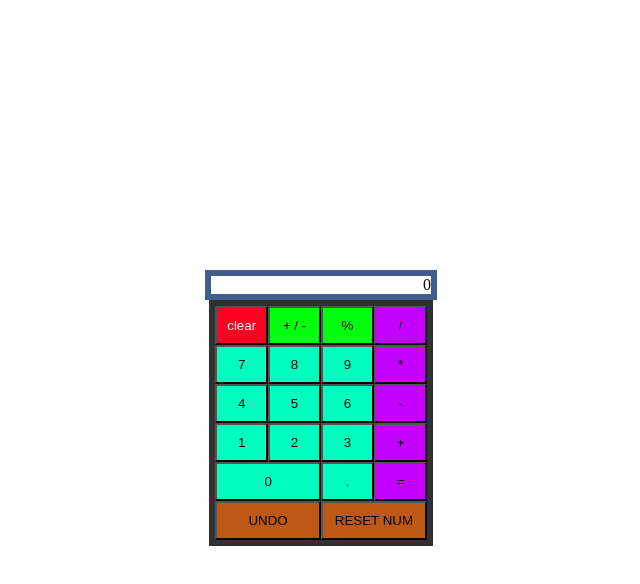
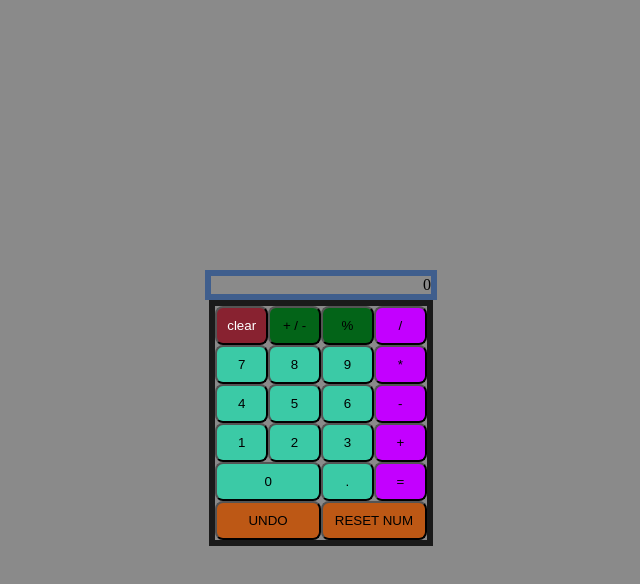
Before and after one commit to accountexeregister/Calculator, a plain HTML site: page index.html in a window 1280 px wide. Both pictures are taken after a click on the button "+ / -". Shown: the whole page, without its empty margins (319-959 px from the left). Drawn offline with Linux system fonts and the light colour scheme.

Commit message:
Add css styling, hover and click effects

```diff
--- a/css/styles.css
+++ b/css/styles.css
@@ -2,6 +2,9 @@
     box-sizing: border-box;
 }
 
+body {
+    background-color: rgba(0, 0, 0, 0.459);
+}
 .container {
     height: 100vh;
     display: flex;
@@ -10,7 +13,10 @@
     align-items: center;
     /*border: 15px solid rgba(0, 0, 0, 0.808);
     */
+
 }
+
+
 
 .display {
     /*
@@ -40,13 +46,14 @@
 
 button {
     padding: 10px;
+    border-radius: 8px;
 }
 
 .number {
-    background-color: rgb(0, 255, 191);
+    background-color: rgb(59, 202, 166);
 }
 
-.operation {
+.operation, .equals {
     background-color: rgb(195, 0, 255);
 }
 
@@ -55,7 +62,7 @@ button {
 }
 
 .special {
-    background-color: rgb(0, 255, 13);
+    background-color: rgb(3, 100, 24);
 }
 
 .b0 {
@@ -140,6 +147,10 @@ button {
 
 .clear {
     grid-area: clear;
-    background-color: rgb(255, 0, 34);
+    background-color: rgb(136, 34, 48);
     color: white;
 }
+
+.hovering, .select {
+    color: yellow;
+}
--- a/index.html
+++ b/index.html
@@ -10,27 +10,27 @@
      <div class="container">
         <div class="display"></div>
         <div class="input-container">
-            <button type="button" data-key="48" class="b0 number">0</button>
-            <button type="button" data-key="49" class="b1 number">1</button>
-            <button type="button" data-key="50" class="b2 number">2</button>
-            <button type="button" data-key="51" class="b3 number">3</button>
-            <button type="button" data-key="52" class="b4 number">4</button>
-            <button type="button" data-key="53" class="b5 number">5</button>
-            <button type="button" data-key="54" class="b6 number">6</button>
-            <button type="button" data-key="55" class="b7 number">7</button>
-            <button type="button" data-key="56" class="b8 number">8</button>
-            <button type="button" data-key="57" class="b9 number">9</button>
-            <button type="button" data-key="18" class="inverse-sign special">+ / -</button>
-            <button type="button" data-key="188" class="apply-percent special">%</button>
-            <button type="button" data-key="8" class="undo backtrack">UNDO</button>
-            <button type="button" data-key="46" class="reset backtrack">RESET NUM</button>
-            <button type="button" data-key="190" class="dot number">.</button>
+            <button type="button" data-key="48" class="b0 number notOperation">0</button>
+            <button type="button" data-key="49" class="b1 number notOperation">1</button>
+            <button type="button" data-key="50" class="b2 number notOperation">2</button>
+            <button type="button" data-key="51" class="b3 number notOperation">3</button>
+            <button type="button" data-key="52" class="b4 number notOperation">4</button>
+            <button type="button" data-key="53" class="b5 number notOperation">5</button>
+            <button type="button" data-key="54" class="b6 number notOperation">6</button>
+            <button type="button" data-key="55" class="b7 number notOperation">7</button>
+            <button type="button" data-key="56" class="b8 number notOperation">8</button>
+            <button type="button" data-key="57" class="b9 number notOperation">9</button>
+            <button type="button" data-key="18" class="inverse-sign special notOperation">+ / -</button>
+            <button type="button" data-key="188" class="apply-percent special notOperation">%</button>
+            <button type="button" data-key="8" class="undo backtrack notOperation">UNDO</button>
+            <button type="button" data-key="46" class="reset backtrack notOperation">RESET NUM</button>
+            <button type="button" data-key="190" class="dot number notOperation">.</button>
             <button type="button" data-key="187" class="add operation">+</button>
             <button type="button" data-key="189" class="subtract operation">-</button>
             <button type="button" data-key="88" class="multiply operation">*</button>
             <button type="button" data-key="191" class="divide operation">/</button>
-            <button type="button" data-key="187" class="operate operation">=</button>
-            <button type="button" data-key="27" class="clear">clear</button>
+            <button type="button" data-key="187" class="operate equals notOperation">=</button>
+            <button type="button" data-key="27" class="clear notOperation">clear</button>
         </div>
        </div>
     </body>
--- a/js/script.js
+++ b/js/script.js
@@ -334,6 +334,7 @@ function generateInputButtons() {
         const button = document.querySelector(".b" + i);
         //add on click event listener to button to display number clicked on display
         button.addEventListener("click", displayNumber);
+
     }
 
     //get "+/-" button and store it in inverseSignButton
@@ -377,6 +378,26 @@ function generateInputButtons() {
     //add event listener to "=" button that display operation
     operateButton.addEventListener("click", displayOperationEquals);
 
+    //add onclick event listener to operate function buttons to highlight text when selected
+    const operateButtons = document.querySelectorAll(".operation");
+    operateButtons.forEach(button => button.addEventListener("click", applySelectEffect))
+
+    //add onclick event listener to notOperation buttons to remove highlight text from operator buttons
+    //when pressed
+    const notOperationButtons = document.querySelectorAll(".notOperation");
+    notOperationButtons.forEach(button => button.addEventListener("click", removeSelectEffect))
+
+    //add onclick event listener to operator buttons to apply hightlight text when pressed consecutively
+    const operatorButtons = document.querySelectorAll(".operation");
+    operatorButtons.forEach(button => button.addEventListener("click", removeAndApplySelect));
+
+    //get list of buttons and store it in variable buttonsList
+    const buttonsList = document.querySelectorAll("button");
+    //add onhover event listener to all buttons
+    buttonsList.forEach(button => button.addEventListener("mouseover", applyHoverEffect));
+
+    //add offhover event listener to all buttons
+    buttonsList.forEach(button => button.addEventListener("mouseleave", removeHoverEffect));
     //add keyboard support to all buttons
     window.addEventListener("keydown", executeButton);
     //set display text box to be same width as ".input-container"
@@ -386,6 +407,33 @@ function generateInputButtons() {
     document.querySelector(".display").textContent = globalValue1;
 }
 
+function removeAndApplySelect() {
+    //if globalOperator is not empty
+    //remove select from previous operator button and apply it to current operator
+    //button that is pressed
+    if (globalOperator !== "") {
+    removeSelectEffect();
+    this.classList.add("select");
+    }
+
+}
+function removeSelectEffect() {
+    //remove "select" effect from operator buttons
+    const operatorButtons = document.querySelectorAll(".operation");
+    operatorButtons.forEach(button => button.classList.remove("select"));
+}
+function applySelectEffect() {
+    //add "select" class to the button
+    this.classList.add("select");
+}
+function removeHoverEffect() {
+    //remove "hovering" class from button
+    this.classList.remove("hovering");
+}
+function applyHoverEffect() {
+    //set add "hovering" class to the button
+    this.classList.add("hovering");
+}
 function executeButton(event) {
     //gets the button with same keycode as event and store it in variable buttonPressed
     const buttonPressed = document.querySelector(`button[data-key="${event.keyCode}"]`);
```
